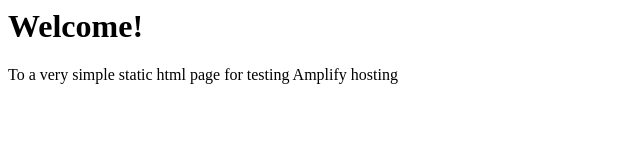
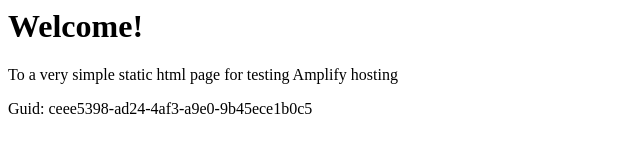
Before and after one commit to aws-aemilia-lhr/Github-PR-Commit-Integration-Test-DoNotTouch-Gith-OKSLNVO2-v1-prod-eu-west-2, a website: page src/index.html in a window 1280 px wide. Shown: the whole page, without its empty margins (0-640 px from the left). Drawn offline with Linux system fonts and the light colour scheme.

Commit message:
commit from integ tests

```diff
--- a/src/index.html
+++ b/src/index.html
@@ -1,3 +1,5 @@
+
+
 <html lang="en">
 
 <head>
@@ -10,6 +12,6 @@
 <body>
     <h1>Welcome!</h1>
     <p>To a very simple static html page for testing Amplify hosting</p>
-</body>
+    <p>Guid: ceee5398-ad24-4af3-a9e0-9b45ece1b0c5</p></body>
 
 </html>
```
